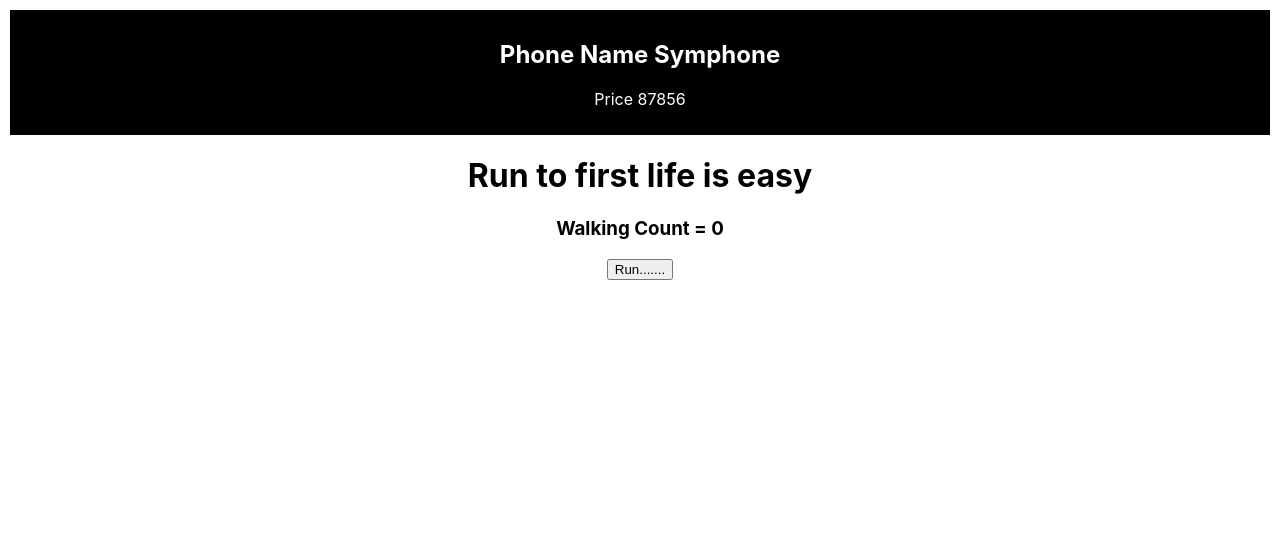
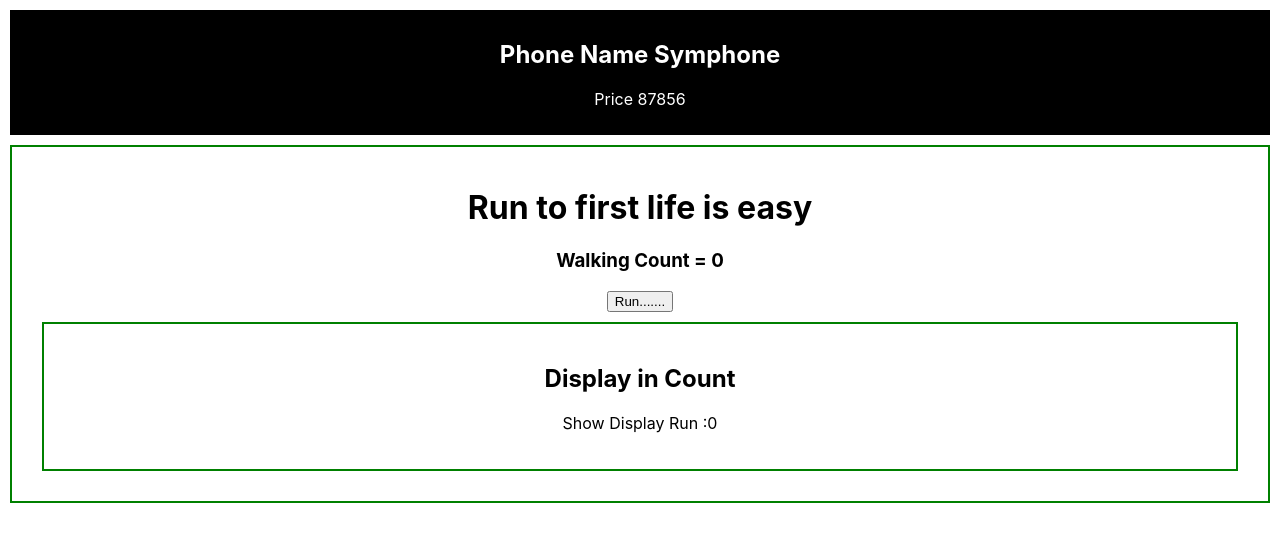
Before and after one commit to masuddrak/cor-concept-react, a React (Create React App) app: page / in a window 1280 px wide. Shown: the top 542 px of the page. Built offline with nearby package versions, Linux system fonts and the light colour scheme.

Commit message:
one click tow state work

```diff
--- /dev/null
+++ b/src/components/Display/Display.css
@@ -0,0 +1,5 @@
+.display{
+    border: 2px solid green;
+    margin: 10px;
+    padding: 20px;
+}
--- /dev/null
+++ b/src/components/Display/Display.js
@@ -0,0 +1,13 @@
+import React from 'react';
+import './Display.css'
+
+const Display = (props) => {
+    return (
+        <div className='display'>
+            <h2>Display in Count</h2>
+            <p>Show Display Run :{props.run}</p>
+        </div>
+    );
+};
+
+export default Display;
--- /dev/null
+++ b/src/components/Walk/Walk.css
@@ -0,0 +1,5 @@
+.walk{
+    border: 2px solid green;
+    margin: 10px;
+    padding: 20px;
+}
--- a/src/components/Walk/Walk.js
+++ b/src/components/Walk/Walk.js
@@ -1,4 +1,6 @@
 import React, { useEffect, useState } from 'react';
+import Display from '../Display/Display';
+import './Walk.css'
 
 const Walk = () => {
     const [run,setRun]=useState(0)
@@ -8,13 +10,13 @@ const Walk = () => {
 
     }
     useEffect(()=>{
-        console.log(run)
     },[run])
     return (
-        <div>
+        <div  className='walk'>
             <h1>Run to first life is easy</h1>
             <h3>Walking Count = {run}</h3>
             <button onClick={RunBtn}>Run.......</button>
+            <Display run={run}></Display>
         </div>
     );
 };
```
